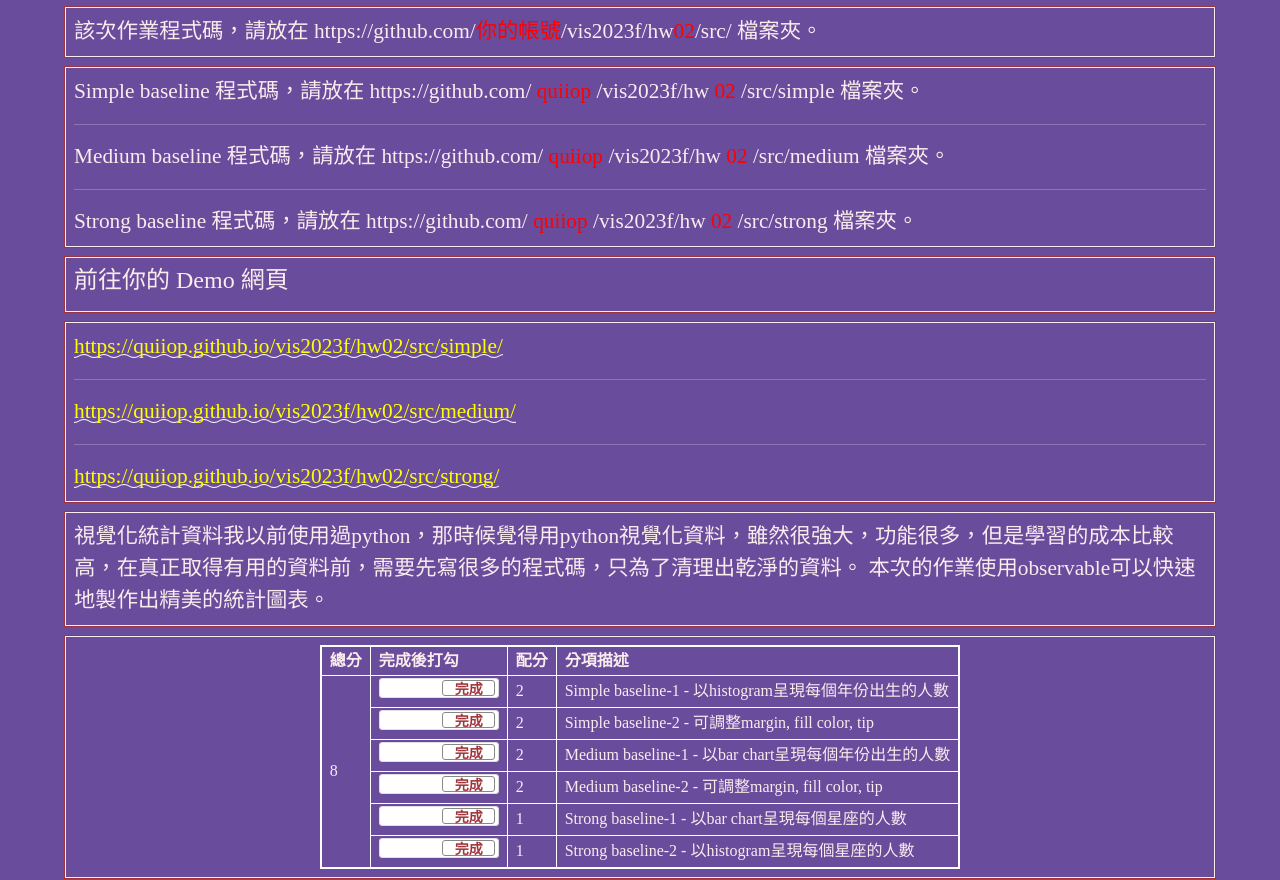
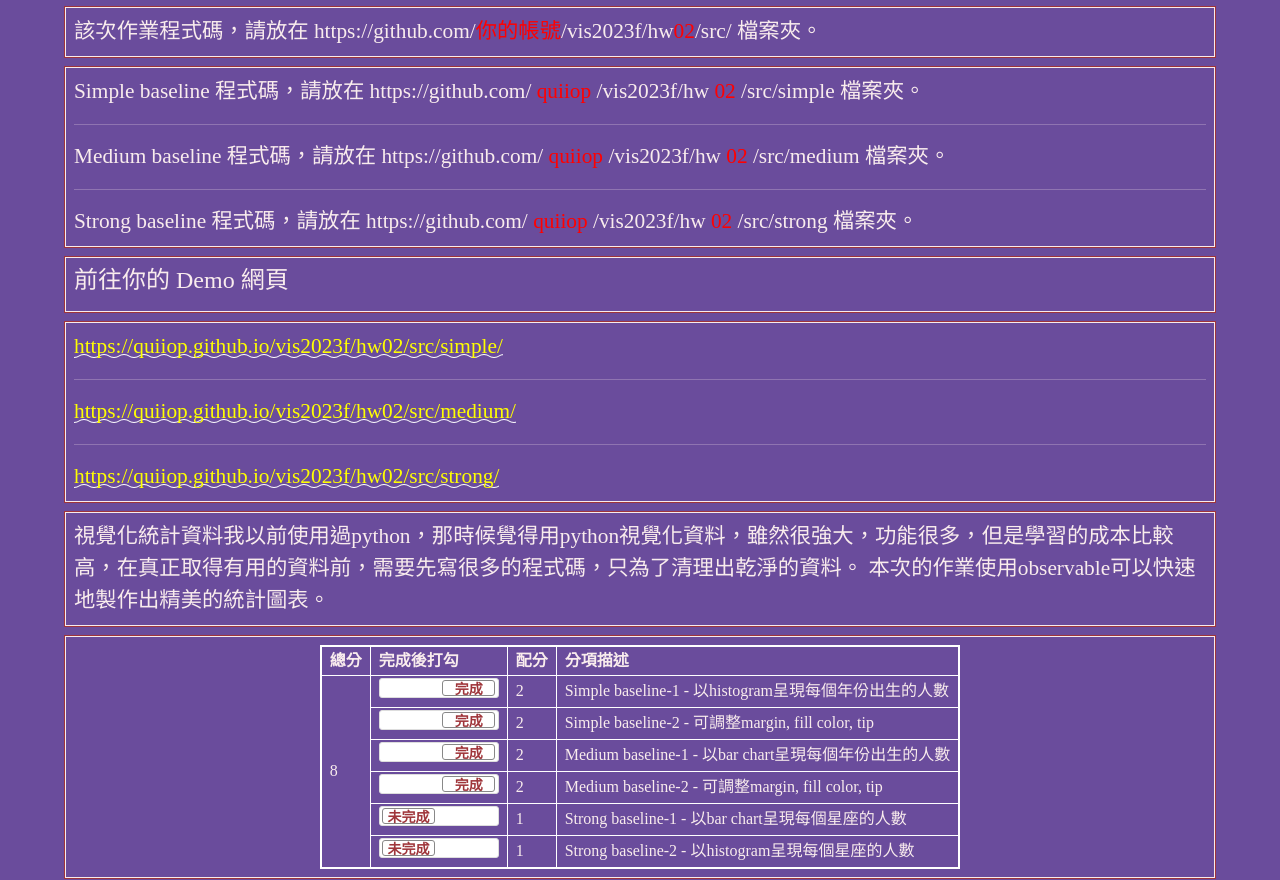
Before and after one commit to quiiop/vis2023f, a plain HTML site: page hw02/index.html in a window 1280 px wide. Shown: the part 86-966 px from the top of the page. Drawn offline with nearby package versions, Linux system fonts and the light colour scheme.

Commit message:
Update index.html

```diff
--- a/hw02/index.html
+++ b/hw02/index.html
@@ -278,13 +278,13 @@
         </tr>
 
         <tr>
-          <td><input type="checkbox" class="flipswitch" id="myCheckbox5" checked="checked"></td>
+          <td><input type="checkbox" class="flipswitch" id="myCheckbox5" ></td>
           <td id='m5'>1</td>
           <td>Strong baseline-1 - 以bar chart呈現每個星座的人數 </td>
         </tr>
 
         <tr>
-          <td><input type="checkbox" class="flipswitch" id="myCheckbox6" checked="checked"></td>
+          <td><input type="checkbox" class="flipswitch" id="myCheckbox6" ></td>
           <td id='m6'>1</td>
           <td>Strong baseline-2 - 以histogram呈現每個星座的人數 </td>
         </tr>
@@ -359,11 +359,11 @@
     }
 
     if (d3.select("#myCheckbox5").property("checked")){
-      //score += parseInt(d3.select('#m5').html());
+      score += parseInt(d3.select('#m5').html());
     }
 
     if (d3.select("#myCheckbox6").property("checked")){
-      //score += parseInt(d3.select('#m6').html());
+      score += parseInt(d3.select('#m6').html());
     }
 
     d3.select("#myTotal").html(score);
```
